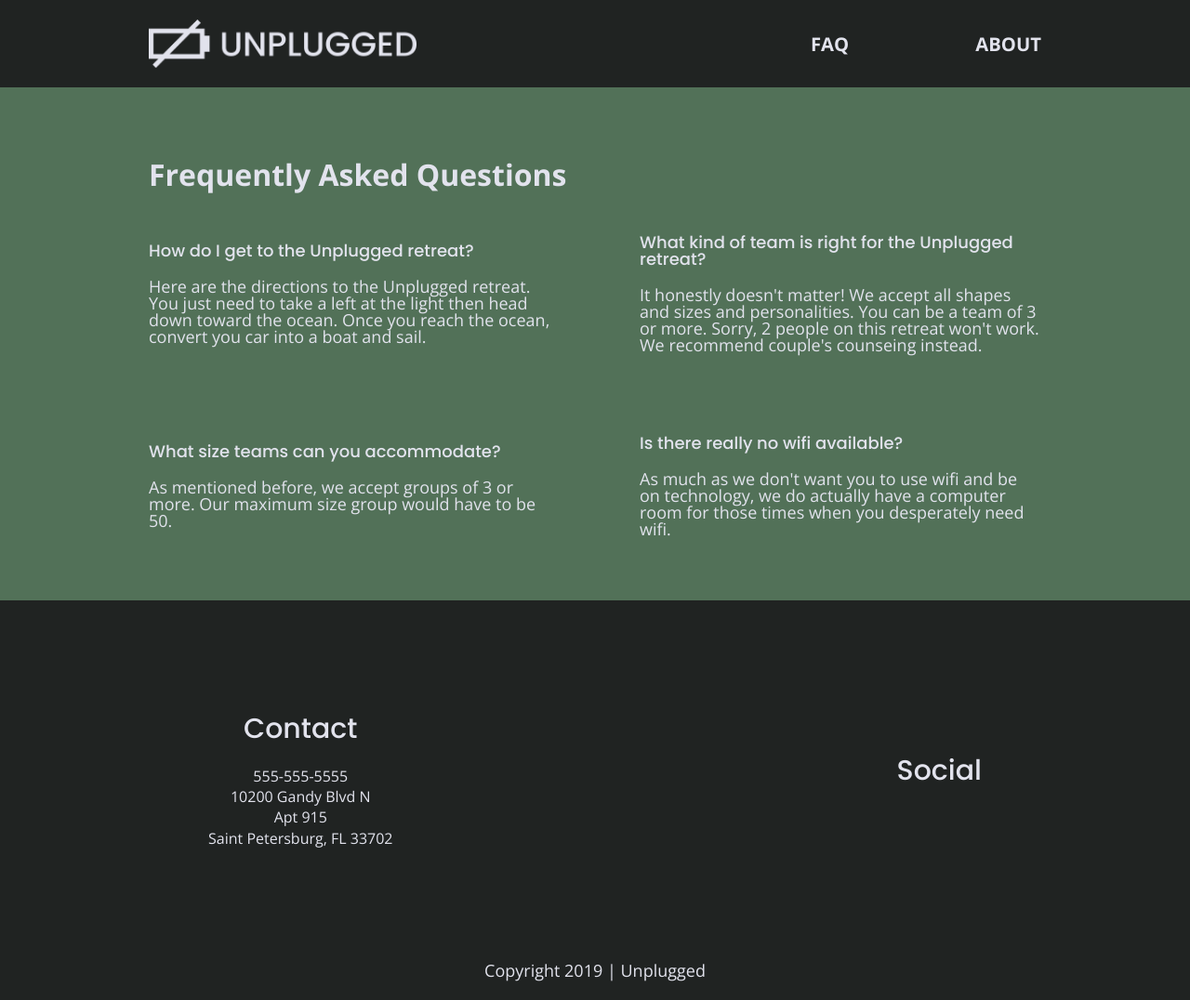
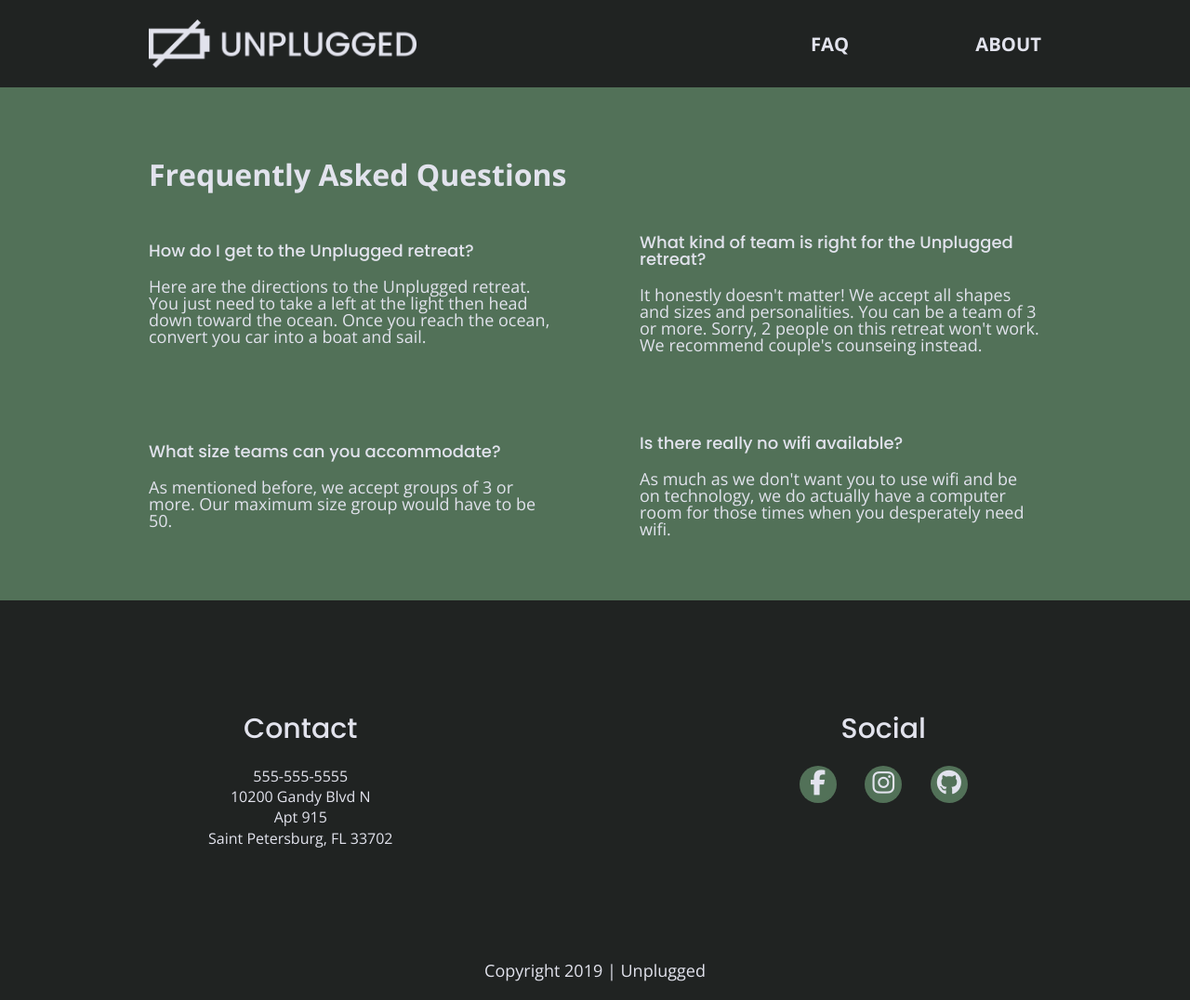
Before and after one commit to patgramo/unplugged-retreat, a website: page faq/index.html in a window 1280 px wide. Shown: the whole page at 93% size. Drawn offline with nearby package versions, Linux system fonts and the light colour scheme.

Commit message:
Added social icons

```diff
--- a/css/main.css
+++ b/css/main.css
@@ -223,12 +223,23 @@
     display: flex;
     justify-content: space-around;
     align-items: center;
+    width: 100%;
    }
 
    footer .social-icons p {
     display: flex;
     justify-content: center;
     align-items: center;
+    background-color: #527158;
+    border-radius: 50%;
+    width: 40px;
+    height: 40px;
+    text-align: center;
+   }
+
+   .social-icons p i{
+     font-size: 1.5em;
+     text-align: center;
    }
 
    .copyright {
@@ -624,7 +635,18 @@
     display: flex;
     justify-content: space-between;
     flex-flow: row wrap;
+    align-items: flex-start;
+  }
+
+  footer .social {
+    display: flex;
+    justify-content: space-around;
     align-items: center;
+    flex-flow: row wrap;
+  }
+
+  footer h3 {
+    width: 100%;
   }
 
   footer .contact {
--- a/faq/index.html
+++ b/faq/index.html
@@ -83,9 +83,17 @@
         <div class="social">
           <h3>Social</h3>
           <div class="social-icons">
-            <p><a href="https://www.facebook.com/patgramo" target="_blank"></a></p>
-            <p><a href="https://www.instagram.com/patgramo" target="_blank"></a></p>
-            <p><a href="https://github.com/patgramo" target="_blank"></a></p>
+            <p>
+              <a href="https://www.facebook.com/patgramo" target="_blank"><i class="fab fa-facebook-f"></i></a>
+            </p>
+
+            <p>
+              <a href="https://www.instagram.com/patgramo" target="_blank"><i class="fab fa-instagram"></i></a>
+            </p>
+
+            <p>
+              <a href="https://github.com/patgramo" target="_blank"><i class="fab fa-github"></i></a>
+            </p>
           </div>
         </div>
       </div>
```
Also changed, not shown: about/index.html (+11 -3 lines), index.html (+4 -3 lines).
